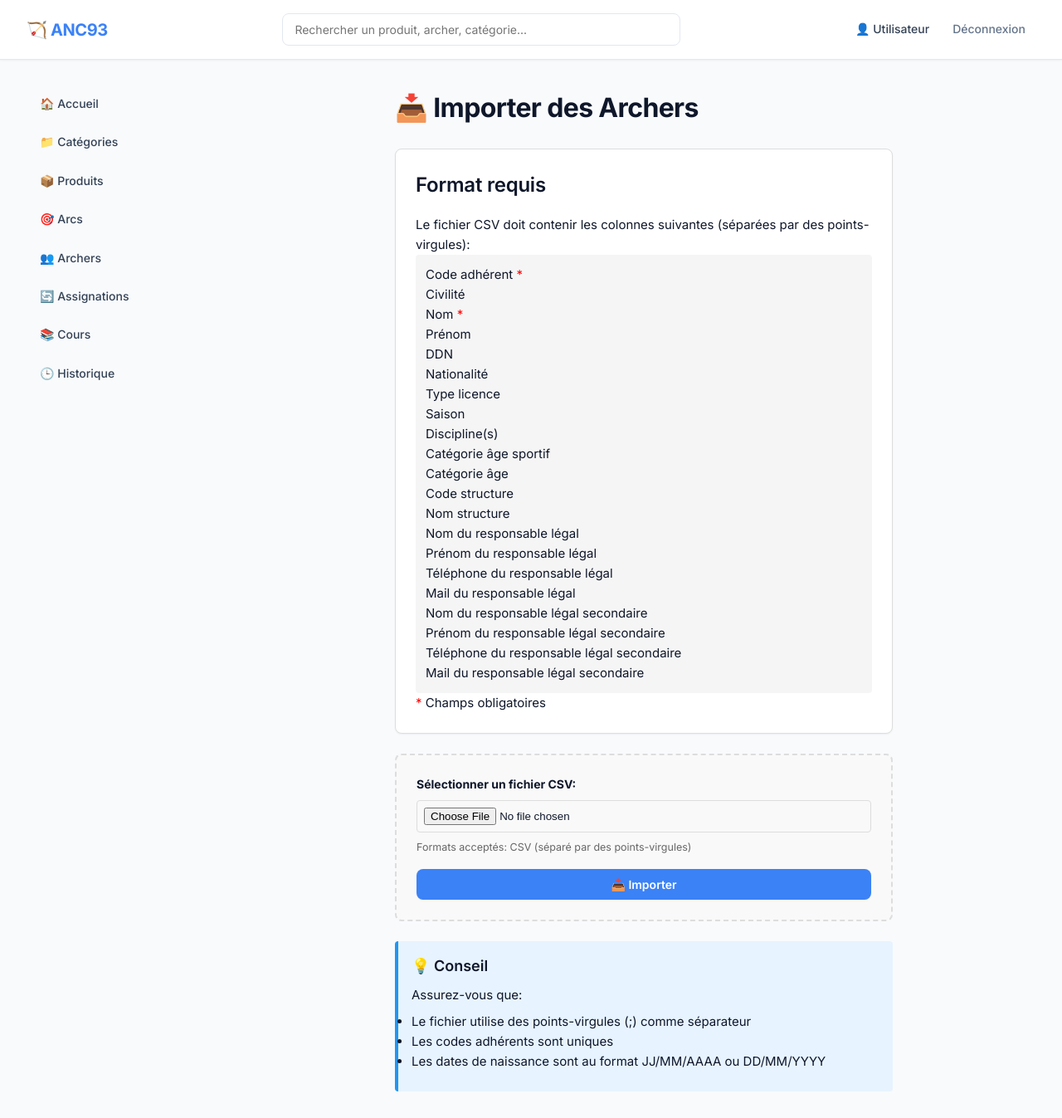
After one commit to CELIANVF/AIM, a Flask app: page /import_archers in a window 1280 px wide. The commit adds this page. Shown: the whole page at 83% size. Run offline with Flask 3, Linux system fonts and the light colour scheme.

Commit message:
feat: Implement CSV import functionality for archers and add import template

```diff
--- a/app.py
+++ b/app.py
@@ -4,6 +4,9 @@ from flask_migrate import Migrate
 from config import Config
 from models import db, Category, Product, CompositeProduct, Archer, Assignment, HistoryEvent, Course, Attendance
 from datetime import datetime, date, timedelta
+from dateutil import parser as date_parser
+import csv
+from io import StringIO
 
 app = Flask(__name__)
 app.config.from_object(Config)
@@ -648,5 +651,106 @@ def export_composites():
     buffer.seek(0)
     return send_file(buffer, as_attachment=True, download_name='composites.pdf', mimetype='application/pdf')
 
+@app.route('/import_archers', methods=['GET', 'POST'])
+def import_archers():
+    if request.method == 'POST':
+        if 'file' not in request.files:
+            return redirect(request.url)
+        file = request.files['file']
+        if file.filename == '':
+            return redirect(request.url)
+        if file and file.filename.endswith('.csv'):
+            try:
+                # Lire le fichier avec gestion des guillemets et BOM
+                content = file.stream.read().decode("UTF-8-sig")  # UTF-8-sig supprime le BOM
+                stream = StringIO(content, newline=None)
+                csv_reader = csv.DictReader(stream, delimiter=';', quotechar='"')
+
+                imported = 0
+                errors = []
+
+                # Afficher les fieldnames pour debug
+                fieldnames = csv_reader.fieldnames
+                if not fieldnames:
+                    return render_template('import_archers.html',
+                                         error="Le fichier CSV est vide ou mal formaté")
+
+                # Fonction pour nettoyer les clés
+                def clean_key(key):
+                    if key is None:
+                        return None
+                    return key.strip().strip('"').strip()
+
+                # Créer un mapping des colonnes nettoyées
+                clean_fieldnames = {clean_key(f): f for f in fieldnames if f}
+
+                # Fonction pour trouver la colonne correspondante
+                def find_column(row_dict, *possible_names):
+                    for name in possible_names:
+                        clean_name = clean_key(name)
+                        # Chercher dans les fieldnames nettoyées
+                        if clean_name in clean_fieldnames:
+                            original_field = clean_fieldnames[clean_name]
+                            value = row_dict.get(original_field, '')
+                            return value.strip() if isinstance(value, str) else ''
+                        # Chercher directement dans la ligne
+                        for key, value in row_dict.items():
+                            if clean_key(key) == clean_name:
+                                return value.strip() if isinstance(value, str) else ''
+                    # Si rien n'est trouvé, chercher la première colonne (qui peut être le code)
+                    if len(row_dict) > 0:
+                        first_value = list(row_dict.values())[0]
+                        return first_value.strip() if isinstance(first_value, str) else ''
+                    return ''
+
+                for row_num, row in enumerate(csv_reader, start=2):
+                    try:
+                        license_number = find_column(row, 'Code adhérent').strip()
+                        first_name = find_column(row, 'Prénom').strip()
+                        last_name = find_column(row, 'Nom').strip()
+                        dob_str = find_column(row, 'DDN').strip()
+
+                        if not license_number or not last_name:
+                            errors.append(f"Ligne {row_num}: Code adhérent et Nom sont obligatoires (reçu: code='{license_number}', nom='{last_name}')")
+                            continue
+
+                        # Vérifier si l'archer existe déjà
+                        existing = Archer.query.filter_by(license_number=license_number).first()
+                        if existing:
+                            errors.append(f"Ligne {row_num}: L'archer avec le code '{license_number}' existe déjà")
+                            continue
+
+                        # Calculer l'âge à partir de la date de naissance
+                        age = None
+                        if dob_str:
+                            try:
+                                dob = date_parser.parse(dob_str, dayfirst=True).date()
+                                today = date.today()
+                                age = today.year - dob.year - ((today.month, today.day) < (dob.month, dob.day))
+                            except:
+                                pass  # Si la date n'est pas valide, on la ignore
+
+                        archer = Archer(
+                            first_name=first_name,
+                            last_name=last_name,
+                            license_number=license_number,
+                            age=age
+                        )
+                        db.session.add(archer)
+                        imported += 1
+                    except Exception as e:
+                        errors.append(f"Ligne {row_num}: Erreur - {str(e)}")
+
+                db.session.commit()
+                return render_template('import_archers.html',
+                                     success=True,
+                                     imported=imported,
+                                     errors=errors)
+            except Exception as e:
+                return render_template('import_archers.html',
+                                     error=f"Erreur lors de la lecture du fichier: {str(e)}")
+
+    return render_template('import_archers.html')
+
 if __name__ == '__main__':
     app.run(debug=True, port=80, host='0.0.0.0')
--- a/requirements.txt
+++ b/requirements.txt
@@ -3,3 +3,4 @@ Flask-SQLAlchemy==3.1.1
 Flask-WTF==1.2.1
 Flask-Migrate==4.0.5
 reportlab==4.0.7
+python-dateutil==2.8.2
--- a/templates/archers.html
+++ b/templates/archers.html
@@ -10,6 +10,7 @@
     </div>
     <div class="action-group">
         <a class="btn btn-primary" href="/add_archer">➕ Ajouter un archer</a>
+        <a class="btn btn-outline" href="/import_archers">📥 Importer CSV</a>
         <a class="btn btn-outline" href="/export_archers">📄 Exporter PDF</a>
     </div>
 </div>
--- /dev/null
+++ b/templates/import_archers.html
@@ -0,0 +1,87 @@
+{% extends "layout.html" %}
+
+{% block title %}Importer Archers{% endblock %}
+
+{% block content %}
+<div style="max-width: 600px; margin: 0 auto;">
+    <h1>📥 Importer des Archers</h1>
+
+    {% if success %}
+    <div class="alert alert-success" style="padding: 16px; background-color: #d4edda; border: 1px solid #c3e6cb; border-radius: 4px; margin-bottom: 16px;">
+        <h3 style="margin-top: 0;">✅ Import réussi!</h3>
+        <p><strong>{{ imported }} archer(s) importé(s)</strong></p>
+        {% if errors %}
+            <p><strong>Erreurs ({{ errors|length }}):</strong></p>
+            <ul style="margin: 8px 0; padding-left: 20px;">
+                {% for error in errors %}
+                    <li>{{ error }}</li>
+                {% endfor %}
+            </ul>
+        {% endif %}
+        <a href="/archers" class="btn btn-primary" style="margin-top: 12px;">Voir les archers</a>
+    </div>
+    {% endif %}
+
+    {% if error %}
+    <div class="alert alert-danger" style="padding: 16px; background-color: #f8d7da; border: 1px solid #f5c6cb; border-radius: 4px; margin-bottom: 16px;">
+        <h3 style="margin-top: 0;">⚠️ Erreur</h3>
+        <p>{{ error }}</p>
+    </div>
+    {% endif %}
+
+    <div class="card" style="padding: 24px; border-radius: 8px; border: 1px solid #ddd; margin-bottom: 24px;">
+        <h2 style="margin-top: 0;">Format requis</h2>
+        <p>Le fichier CSV doit contenir les colonnes suivantes (séparées par des points-virgules):</p>
+        <ul style="background-color: #f5f5f5; padding: 12px; border-radius: 4px; overflow-x: auto;">
+            <li>Code adhérent <span style="color: red;">*</span></li>
+            <li>Civilité</li>
+            <li>Nom <span style="color: red;">*</span></li>
+            <li>Prénom</li>
+            <li>DDN</li>
+            <li>Nationalité</li>
+            <li>Type licence</li>
+            <li>Saison</li>
+            <li>Discipline(s)</li>
+            <li>Catégorie âge sportif</li>
+            <li>Catégorie âge</li>
+            <li>Code structure</li>
+            <li>Nom structure</li>
+            <li>Nom du responsable légal</li>
+            <li>Prénom du responsable légal</li>
+            <li>Téléphone du responsable légal</li>
+            <li>Mail du responsable légal</li>
+            <li>Nom du responsable légal secondaire</li>
+            <li>Prénom du responsable légal secondaire</li>
+            <li>Téléphone du responsable légal secondaire</li>
+            <li>Mail du responsable légal secondaire</li>
+        </ul>
+        <p><span style="color: red;">*</span> Champs obligatoires</p>
+    </div>
+
+    <form method="post" enctype="multipart/form-data" style="background-color: #f9f9f9; padding: 24px; border-radius: 8px; border: 2px dashed #ddd;">
+        <div style="margin-bottom: 16px;">
+            <label for="file" style="display: block; font-weight: bold; margin-bottom: 8px;">Sélectionner un fichier CSV:</label>
+            <input
+                type="file"
+                name="file"
+                id="file"
+                accept=".csv"
+                required
+                style="padding: 8px; border: 1px solid #ddd; border-radius: 4px; width: 100%; box-sizing: border-box;"
+            >
+            <small style="color: #666; display: block; margin-top: 8px;">Formats acceptés: CSV (séparé par des points-virgules)</small>
+        </div>
+        <button type="submit" class="btn btn-primary" style="width: 100%;">📥 Importer</button>
+    </form>
+
+    <div style="margin-top: 24px; padding: 16px; background-color: #e7f3ff; border-left: 4px solid #2196F3; border-radius: 4px;">
+        <h3 style="margin-top: 0;">💡 Conseil</h3>
+        <p>Assurez-vous que:</p>
+        <ul style="margin: 8px 0;">
+            <li>Le fichier utilise des points-virgules (;) comme séparateur</li>
+            <li>Les codes adhérents sont uniques</li>
+            <li>Les dates de naissance sont au format JJ/MM/AAAA ou DD/MM/YYYY</li>
+        </ul>
+    </div>
+</div>
+{% endblock %}
```
